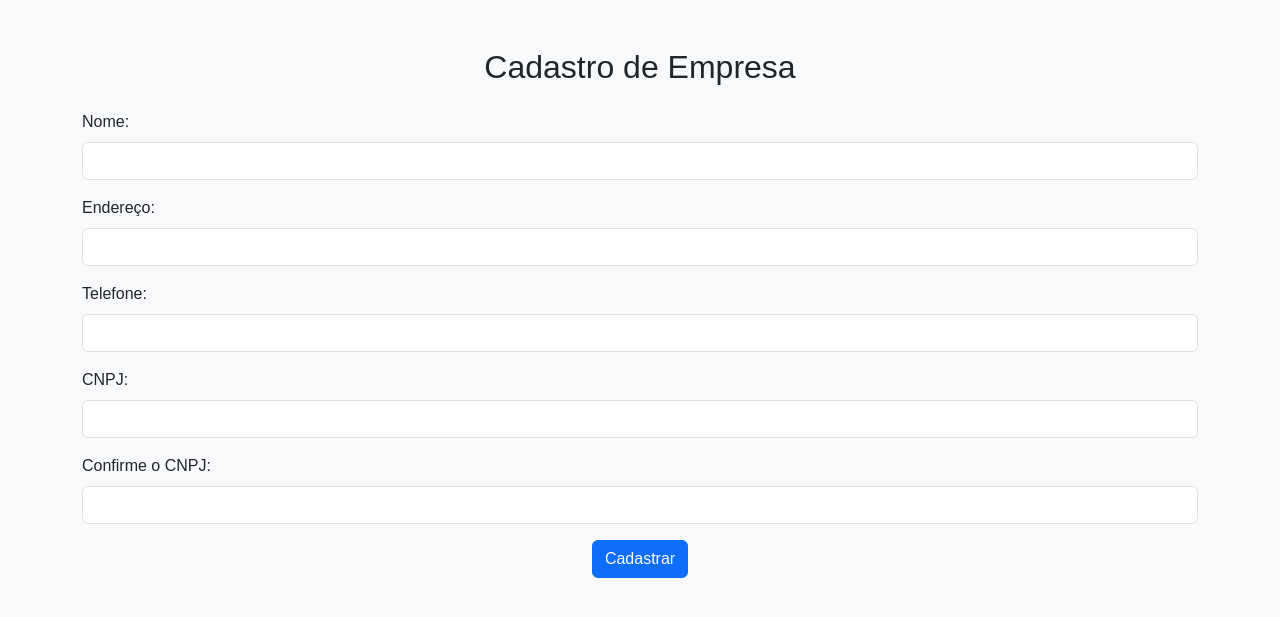
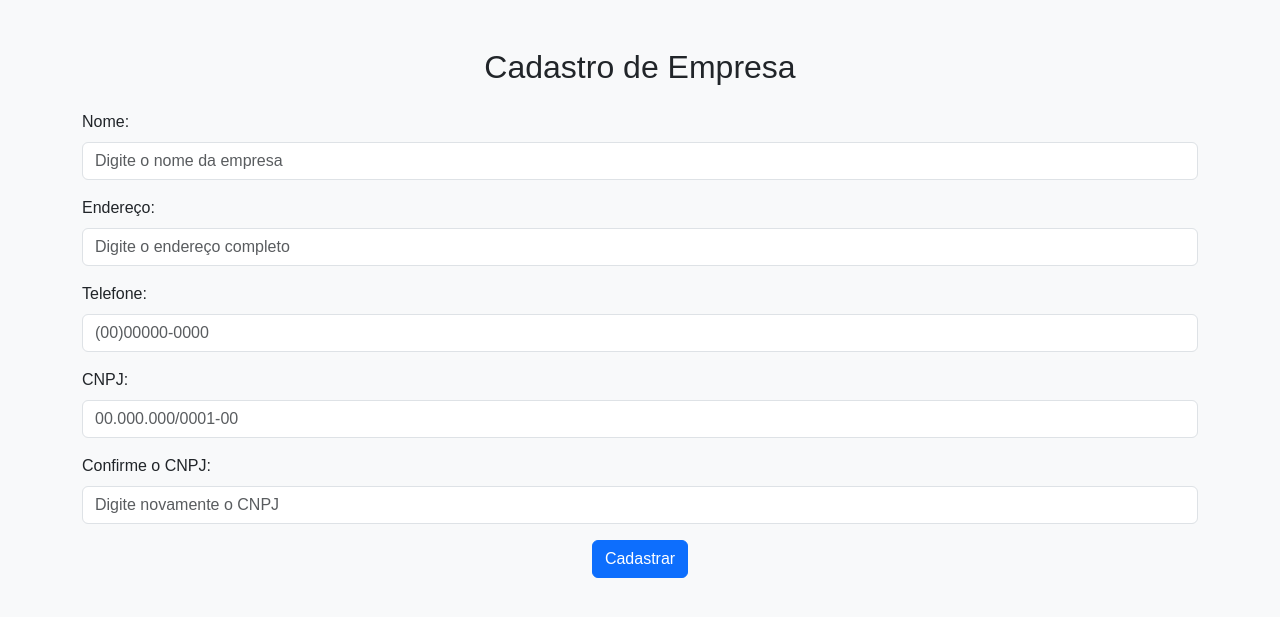
Before and after one commit to estevaotavares1/TrabalhoDW20-06, a PHP site: page /cadastro_empresa.html in a window 1280 px wide. Shown: the top 617 px of the page. Run offline with PHP 8.4, Linux system fonts and the light colour scheme.

Commit message:
Validação de empresa completinho

```diff
--- a/codigo/cadastro_empresa.html
+++ b/codigo/cadastro_empresa.html
@@ -26,6 +26,7 @@
             id="nome"
             name="nome"
             class="form-control"
+            placeholder="Digite o nome da empresa"
             required
           />
         </div>
@@ -37,6 +38,7 @@
             id="endereco"
             name="endereco"
             class="form-control"
+            placeholder="Digite o endereço completo"
             required
           />
         </div>
@@ -49,6 +51,7 @@
             name="telefone"
             maxlength="14"
             class="form-control"
+            placeholder="(00)00000-0000"
             required
           />
         </div>
@@ -61,18 +64,20 @@
             name="cnpj"
             maxlength="18"
             class="form-control"
+            placeholder="00.000.000/0001-00"
             required
           />
         </div>
 
         <div class="mb-3">
-          <label for="cnpj" class="form-label">Confirme o CNPJ:</label>
+          <label for="cnpjConfirm" class="form-label">Confirme o CNPJ:</label>
           <input
             type="text"
-            id="cnpj2"
-            name="cnpj2"
+            id="cnpjConfirm"
+            name="cnpjConfirm"
             maxlength="18"
             class="form-control"
+            placeholder="Digite novamente o CNPJ"
             required
           />
         </div>
@@ -90,49 +95,67 @@
               },
               endereco: {
                 required: true,
-                        minlength: 2,
+                minlength: 4,
               },
               telefone: {
                 required: true,
-                        minlength: 2,
+                telefoneValido: true,
               },
               cnpj: {
                 required: true,
-                        minlength: 2,
-
+                cnpjValido: true,
               },
-                    cnpj2: {
+              cnpjConfirm: {
                 required: true,
                 equalTo: "#cnpj",
-                  }
+              },
             },
             messages: {
               nome: {
                 required: "Campo nome é obrigatório.",
-                        minlength: "O nome deve ter pelo menos 2 caracteres."
+                minlength: "O nome deve ter pelo menos 2 caracteres.",
               },
               endereco: {
                 required: "Campo endereço é obrigatório.",
-                        minlength: "O usuário deve ter pelo menos 8 caracteres."
+                minlength: "O endereço deve ter pelo menos 4 caracteres.",
               },
               telefone: {
-                        required: "Confirme o nome de usuário.",
-                        minlength:"Os nomes de usuário não correspondem."
+                required: "O campo telefone é obrigatório.",
+                telefoneValido: "Informe um telefone válido.",
               },
               cnpj: {
                 required: "CNPJ é necessário.",
-                        minlength: "Informe um CNPJ válido.",
               },
-                    cnpj2: {
+              cnpjConfirm: {
                 required: "Confirme o CNPJ.",
-                      minlength: "Informe um CNPJ válido.",
+                equalTo: "Os CNPJs não correspondem.",
+              },
+            },
+          });
+          $("#cnpj").mask("00.000.000/0001-00");
+          $("#cnpjConfirm").mask("00.000.000/0001-00");
+          $("#telefone").mask("(00)00000-0000");
 
+          jQuery.validator.addMethod(
+            "cnpjValido",
+            function (value, element) {
+              return (
+                this.optional(element) ||
+                /^[0-9]{2}\.[0-9]{3}\.[0-9]{3}\/[0-9]{4}-[0-9]{2}$/.test(value)
+              );
             },
-                }
-            });
-            $('#cnpj').mask('00.000.000/0001-00');
-            $('#cnpj2').mask('00.000.000/0001-00');
-            $('#telefone').mask('(00)00000-0000');
+            "Informe um CNPJ válido."
+          );
+
+          jQuery.validator.addMethod(
+            "telefoneValido",
+            function (value, element) {
+              return (
+                this.optional(element) || /^\(\d{2}\)\d{5}-\d{4}$/.test(value)
+              );
+            },
+            "Informe um telefone válido no formato (00)00000-0000."
+          );
         });
       </script>
     </div>
--- a/codigo/estilos/style.css
+++ b/codigo/estilos/style.css
@@ -7,3 +7,9 @@ body {
   max-width: 400px;
   width: 100%;
 }
+
+label.error {
+  color: red;
+  font-size: 0.9em;
+  margin-top: 5px;
+}
```
Lines whose indentation alone changed are shown as unchanged.
